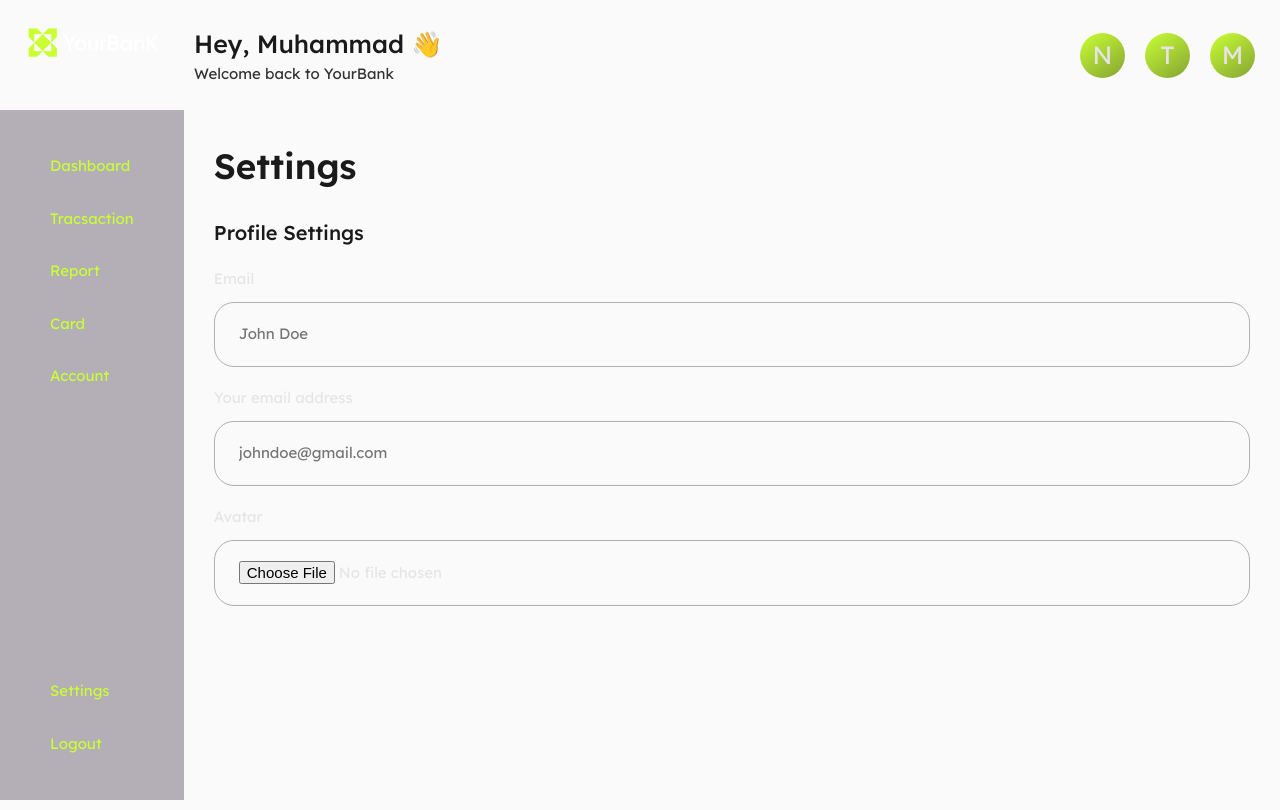
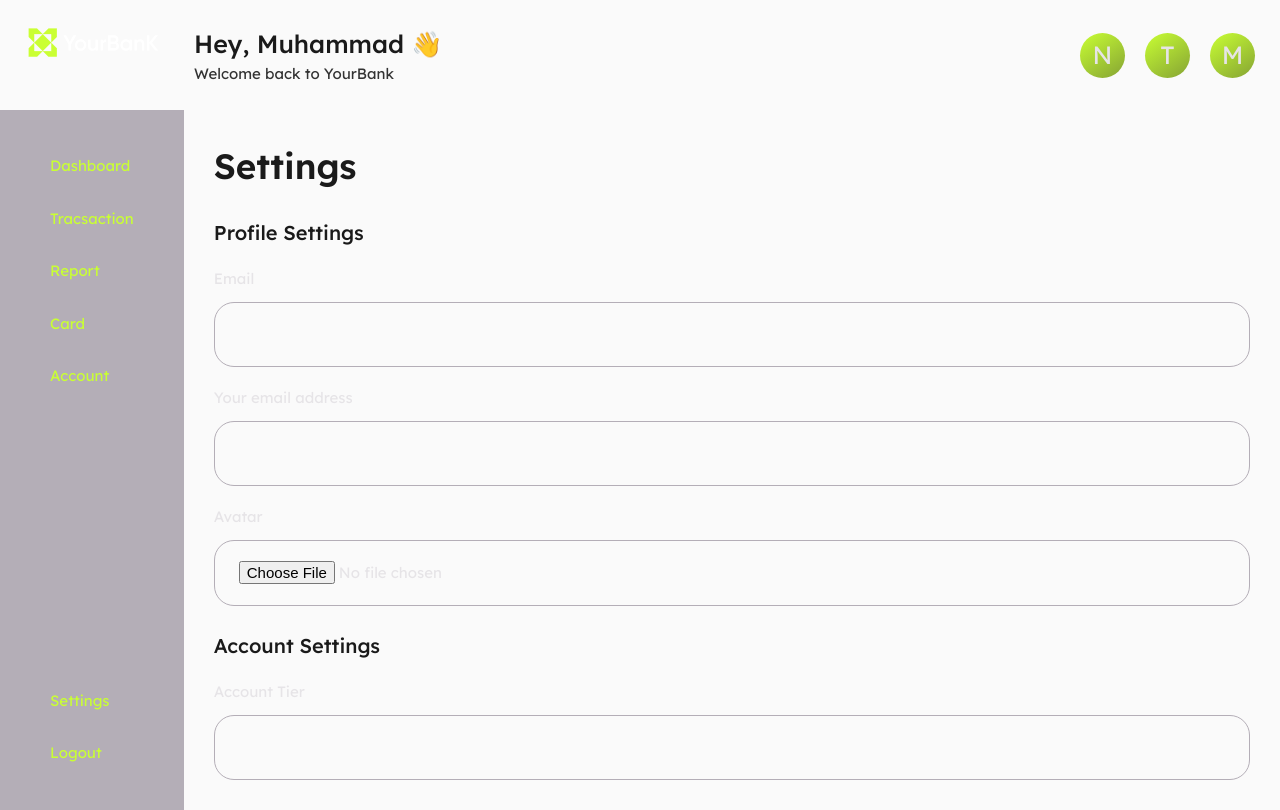
Before and after one commit to Muhammad0320/bank--f, a Next.js app: page /settings in a window 1280 px wide. Built offline with nearby package versions, Linux system fonts and the light colour scheme.

Commit message:
chore: update page tsx

```diff
--- a/src/app/(content)/settings/page.tsx
+++ b/src/app/(content)/settings/page.tsx
@@ -17,14 +17,15 @@ const SettingsPage = () => {
         {/*  For the Profile settings  */}
         <FlexContainer $flow="column" $size="small">
           <StyledH3> Profile Settings </StyledH3>
-          <Input label="Email" id="name" placeholder="John Doe" type="text" />
-          <Input
-            label="Your email address"
-            id="email"
-            type="email"
-            placeholder="johndoe@gmail.com"
-          />
+          <Input label="Email" id="name" type="text" />
+          <Input label="Your email address" id="email" type="email" />
           <Input label="Avatar" id="avatar" type="file" />
+        </FlexContainer>
+
+        {/*  For Account settings */}
+        <FlexContainer $flow="column" $size="small">
+          <StyledH3> Account Settings </StyledH3>
+          <Input label="Account Tier" id="name" type="text" />
         </FlexContainer>
       </FlexContainer>
     </SectionStyle>
```
Also changed, not shown: components/UI/uiStyles.ts (line endings or trailing spaces).
